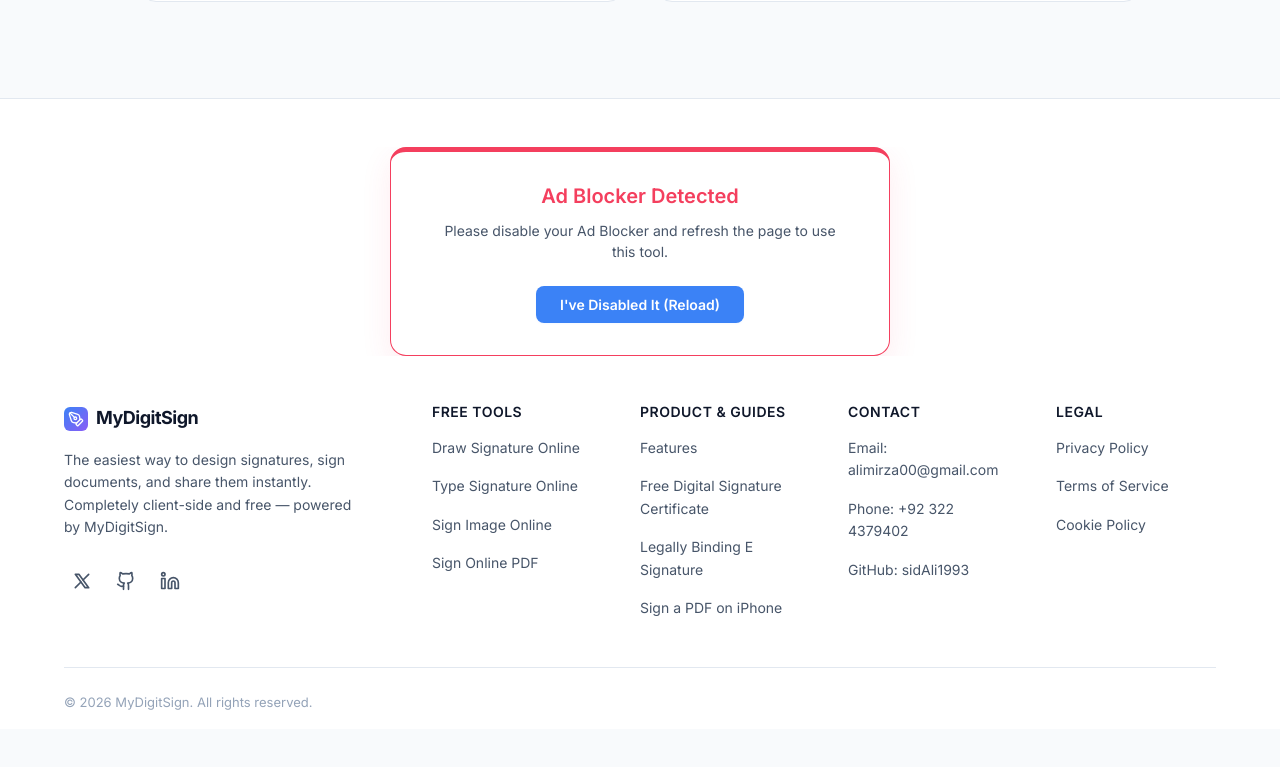
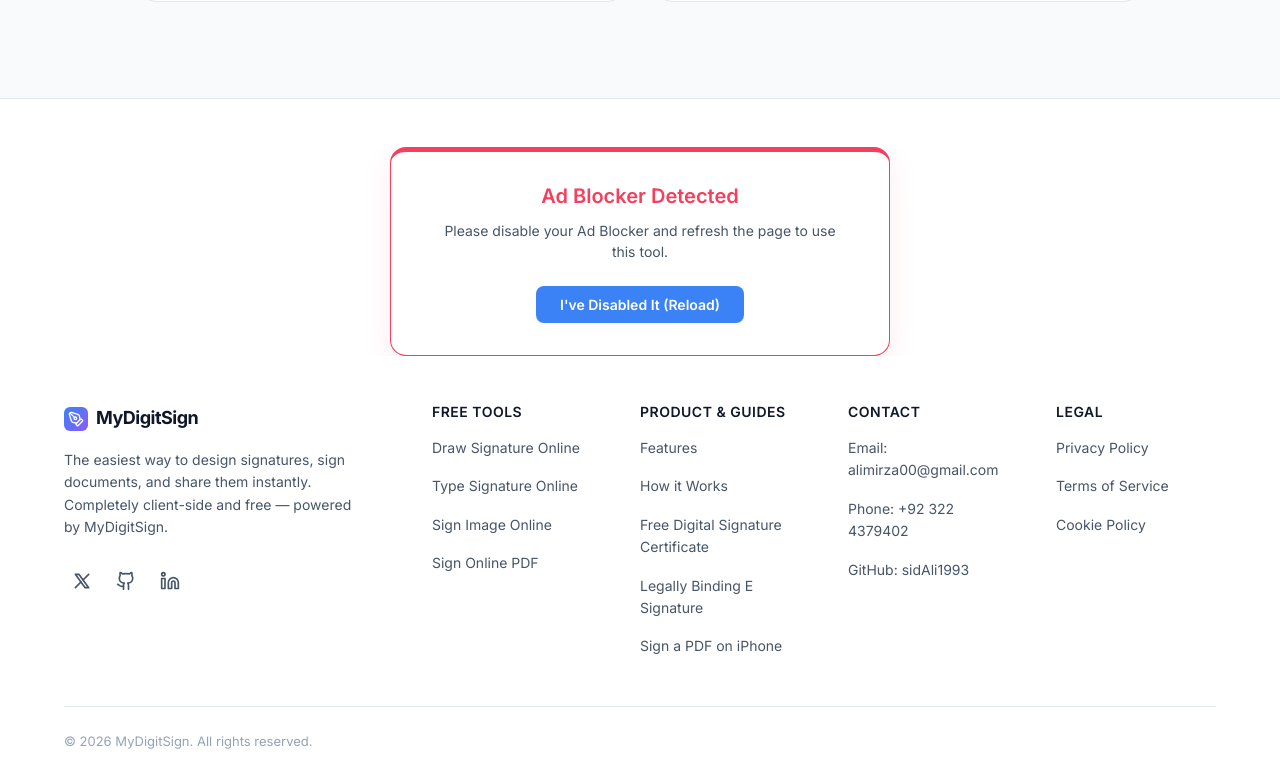
Before and after one commit to sidAli1993/signflow, a Next.js app: page / in a window 1280 px wide. Shown: the part 4985-5752 px from the top of the page. Before the commit the page ends 5714 px from the top, so only its background shows below. Built offline with nearby package versions, Linux system fonts and the light colour scheme; no server answers.

Commit message:
fix(seo): add how-it-works link to footer to resolve orphan page

```diff
--- a/src/components/marketing/Footer.tsx
+++ b/src/components/marketing/Footer.tsx
@@ -57,6 +57,7 @@
           <div className={styles.linksCol}>
             <h4 className={styles.colTitle}>Product & Guides</h4>
             <Link href="/features" className={styles.link}>Features</Link>
+            <Link href="/how-it-works" className={styles.link}>How it Works</Link>
             <Link href="/blog/free-digital-signature-certificate" className={styles.link}>Free Digital Signature Certificate</Link>
             <Link href="/blog/are-electronic-signatures-legally-binding" className={styles.link}>Legally Binding E Signature</Link>
             <Link href="/blog/how-to-sign-pdf-on-iphone-android-free" className={styles.link}>Sign a PDF on iPhone</Link>
```
